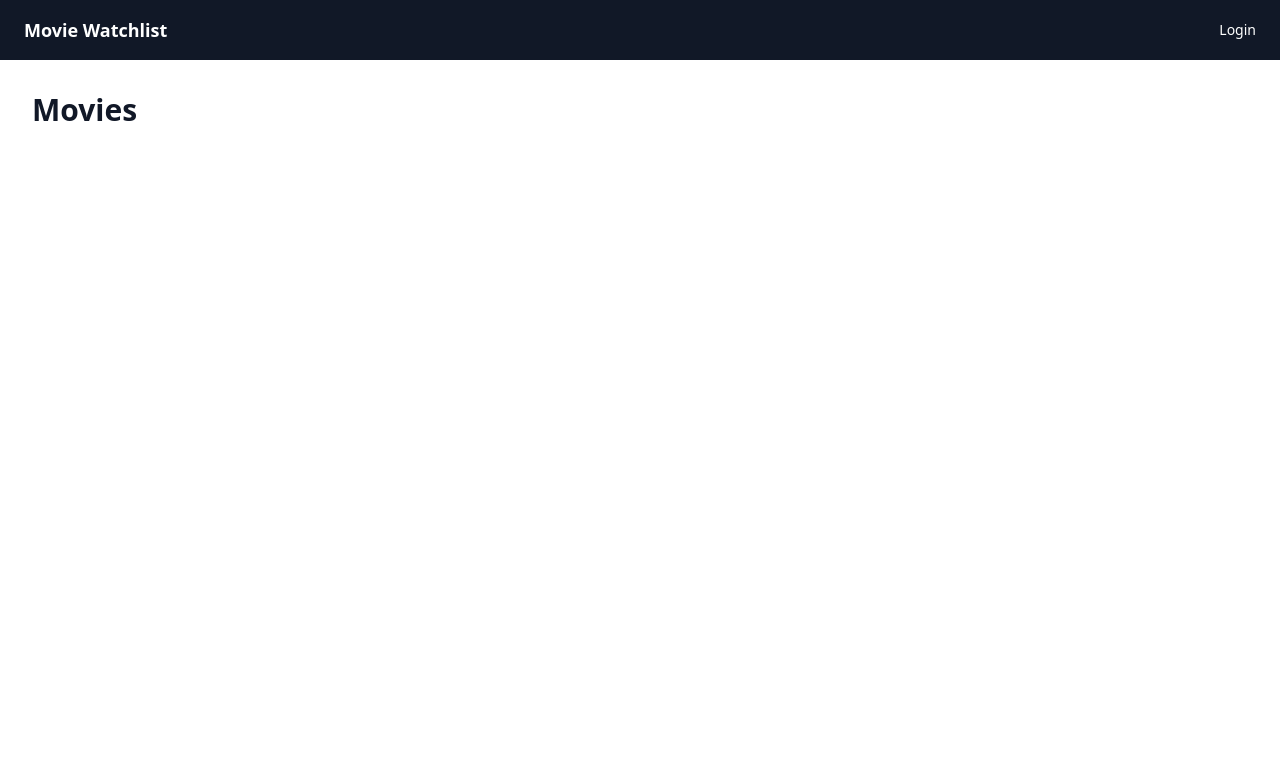
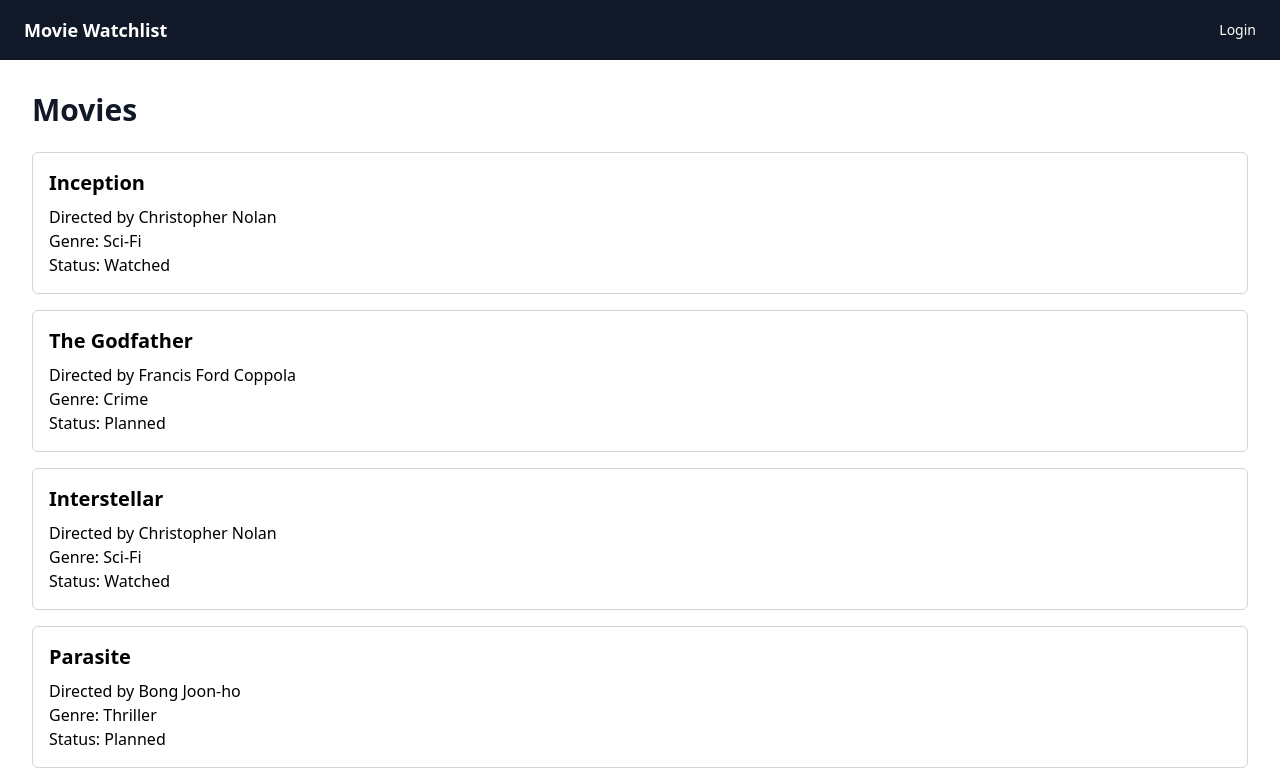
Before and after one commit to elviravdiji0/movie-watchlist-132524, a React (Vite) app: page /movies in a window 1280 px wide. Shown: the top 782 px of the page. Built offline with nearby package versions, Linux system fonts and the light colour scheme.

Commit message:
Implemented Read

```diff
--- a/src/pages/MoviesPage.jsx
+++ b/src/pages/MoviesPage.jsx
@@ -1,12 +1,22 @@
 // TODO: import movies from utils/movies.js
 // TODO: implement Read - display the list of movies
 // TODO: implement Add, Update (toggle watched), and Delete
+import { movies } from "../utils/movies"
 
 function MoviesPage() {
   return (
     <div className="p-8">
       <h1 className="text-3xl font-bold text-gray-900 mb-6">Movies</h1>
-      {/* your implementation goes here */}
+      <div className="flex flex-col gap-4">
+        {movies.map(movie => (
+        <div key={movie.id} className="border border-gray-300 rounded-md p-4">
+          <h2 className="text-xl font-semibold mb-2">{movie.title}</h2>
+          <p>Directed by <span className="font-medium">{movie.director}</span></p>
+          <p>Genre: <span className="font-medium">{movie.genre}</span></p>
+          <p>Status: <span className="font-medium">{movie.watched ? "Watched" : "Planned"}</span></p>
+        </div>
+        ))}
+      </div>
     </div>
   )
 }
```
